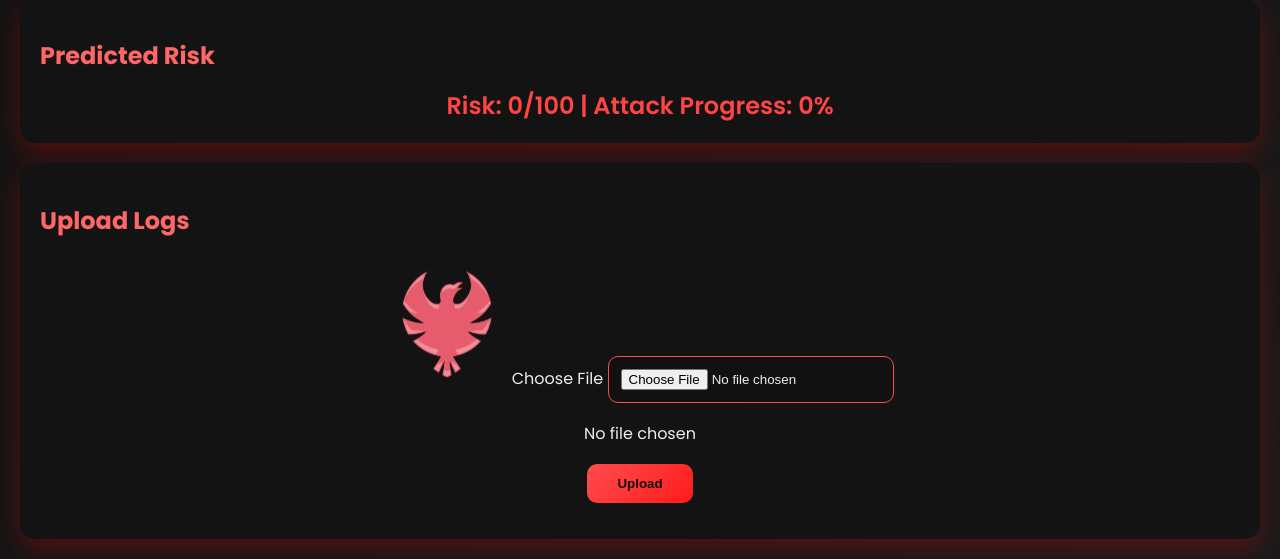
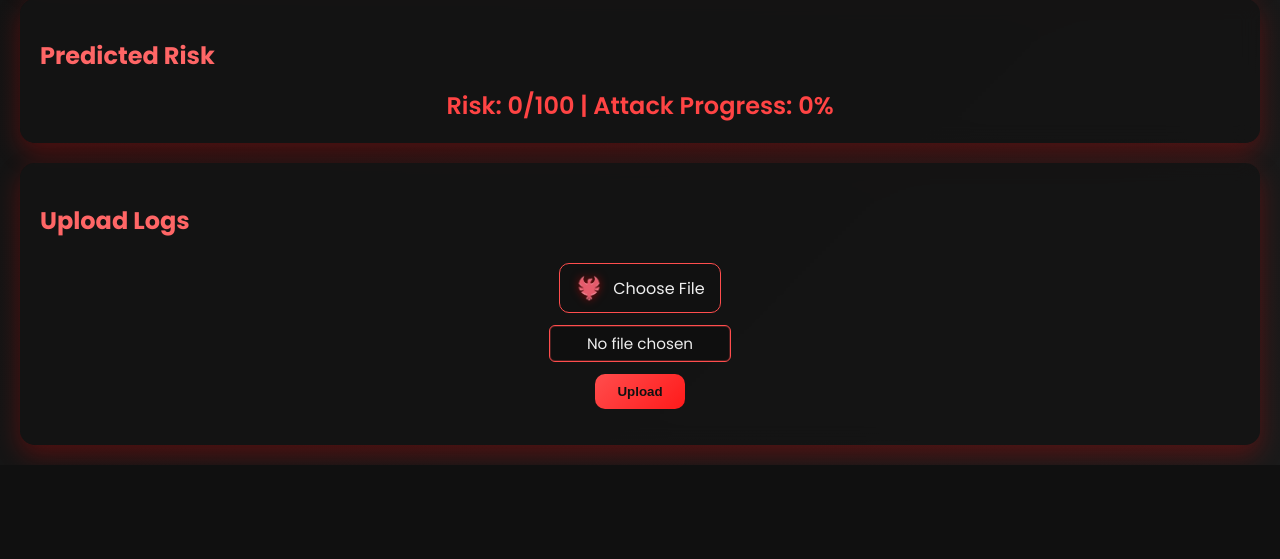
Before and after one commit to shikhar-sahay/hawkeye, a Flask app: page / in a window 1280 px wide. Shown: the part 1101-1660 px from the top of the page. After the commit the page ends 1566 px from the top, so only its background shows below. Run offline with Flask 3, Linux system fonts and the light colour scheme; some libraries are stand-ins or nearby versions.

Commit message:
Added styling to the upload section

```diff
--- a/static/style.css
+++ b/static/style.css
@@ -138,22 +138,54 @@ button:hover {
     flex-direction: column;
     justify-content: center;
     align-items: center;
-    gap: 18px;
+    gap: 12px;
     margin-top: 25px;
+    position: relative;
 }
 
-.upload-container input[type="file"] {
-    padding: 12px;
-    border-radius: 10px;
+.custom-file-upload {
+    display: flex;
+    align-items: center;
+    gap: 10px;
     background: #111;
     border: 1px solid #ff4d4d;
-    color: #eee;
-    width: 260px;
-    text-align: center;
+    border-radius: 10px;
+    padding: 10px 15px;
+    cursor: pointer;
+    transition: all 0.3s ease;
 }
 
-.upload-container button {
-    padding: 12px 30px;
+.custom-file-upload:hover {
+    background: #1b0f0f;
+    box-shadow: 0 5px 15px rgba(255,0,0,0.4);
+}
+
+.custom-file-upload input[type="file"] {
+    display: none;
+}
+
+.upload-icon {
+    width: 28px;
+    height: 28px;
+    filter: drop-shadow(0 0 4px rgba(255,0,0,0.5));
+}
+
+#file-name {
+    color: #eee;
+    font-size: 0.95em;
+    background: rgba(15,15,15,0.9);
+    padding: 6px 10px;
+    border-radius: 6px;
+    min-width: 160px;
+    text-align: center;
+    border: 1px solid #ff4d4d;
+    box-shadow: inset 0 0 0 1px rgba(255,77,77,0.25);
+}
+
+#upload-status {
+    text-align: center;
+    margin-top: 10px;
+    width: 100%;
+    color: #ff4d4d;
     font-weight: 600;
-    border-radius: 10px;
 }
```
